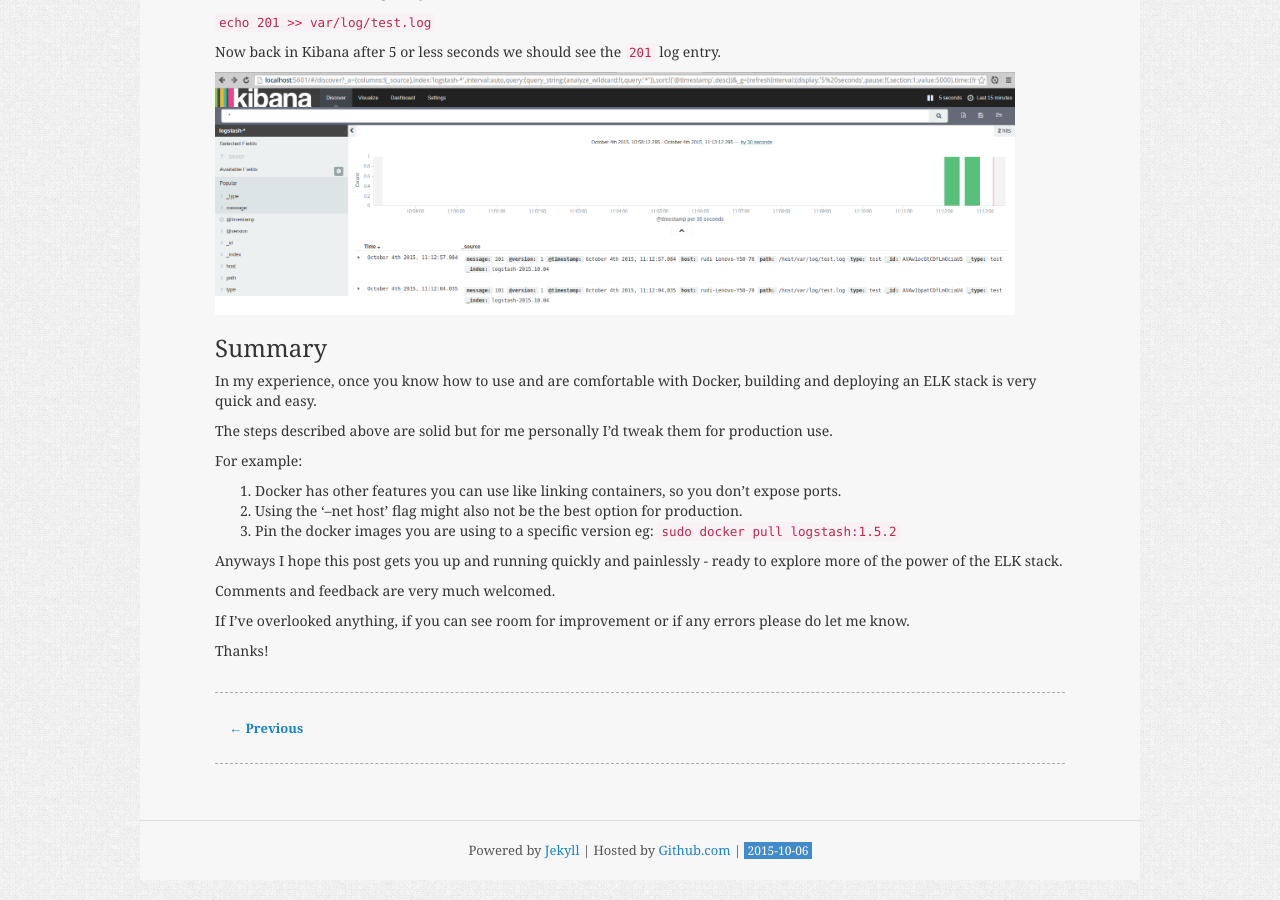
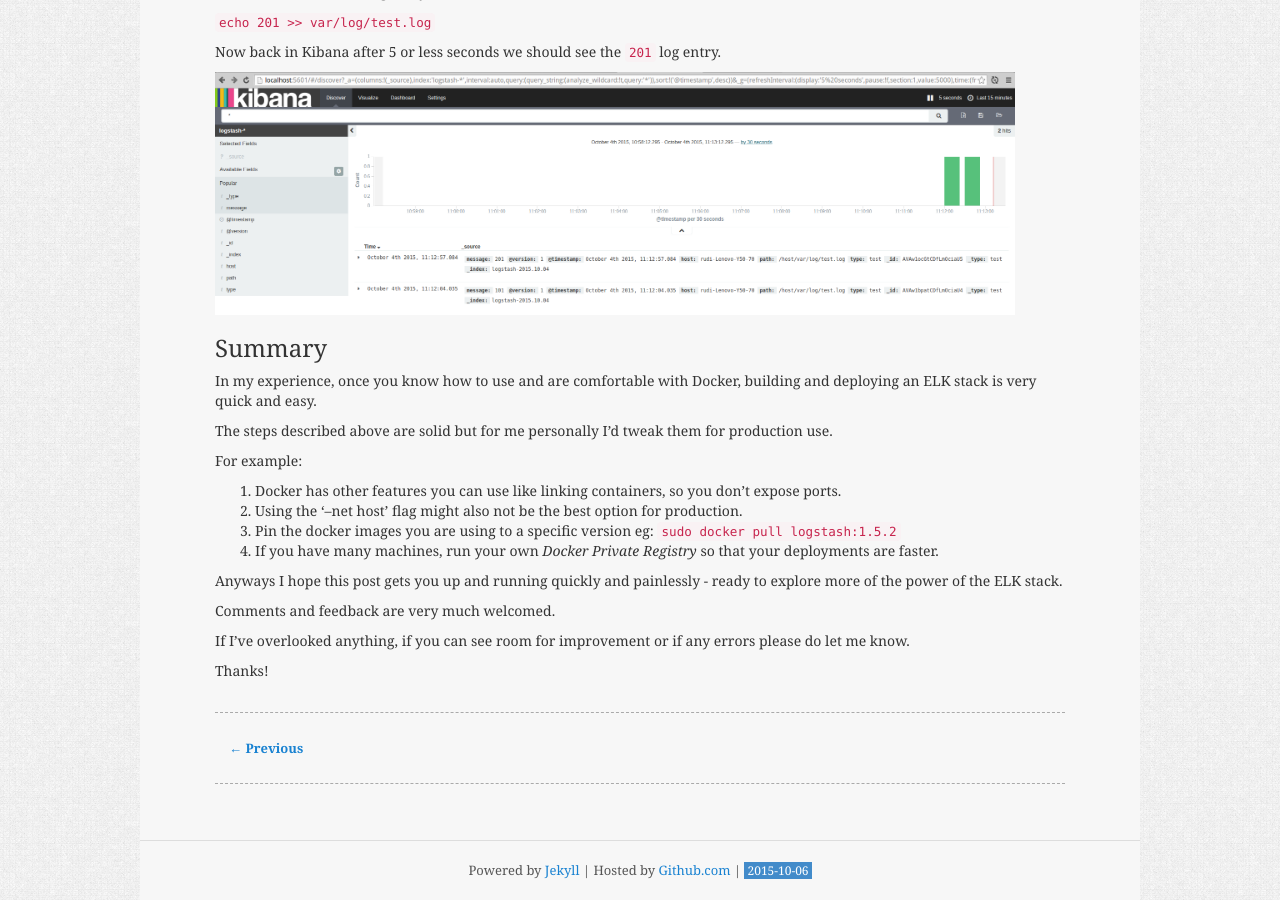
Before and after one commit to rudijs/rudijs.github.io, a Jekyll site: the page built from _posts/2015-10-05-docker-elk-quickstart.markdown, in a window 1280 px wide and 900 px high, scrolled down 4238 px. Built offline with Jekyll 4.4.1, drawn with Linux system fonts in a browser that asks for light colours; Markdown is read by kramdown in place of the engine named in the settings; comment, search, counter and statistics services are not loaded.

Commit message:
Add Docker Private Registry content

```diff
--- a/_posts/2015-10-05-docker-elk-quickstart.markdown
+++ b/_posts/2015-10-05-docker-elk-quickstart.markdown
@@ -226,6 +226,7 @@ For example:
 1. Docker has other features you can use like linking containers, so you don't expose ports.
 2. Using the '--net host' flag might also not be the best option for production.
 3. Pin the docker images you are using to a specific version eg: `sudo docker pull logstash:1.5.2`
+4. If you have many machines, run your own *Docker Private Registry* so that your deployments are faster.
 
 Anyways I hope this post gets you up and running quickly and painlessly - ready to explore more of the power of the ELK stack.
 
```
